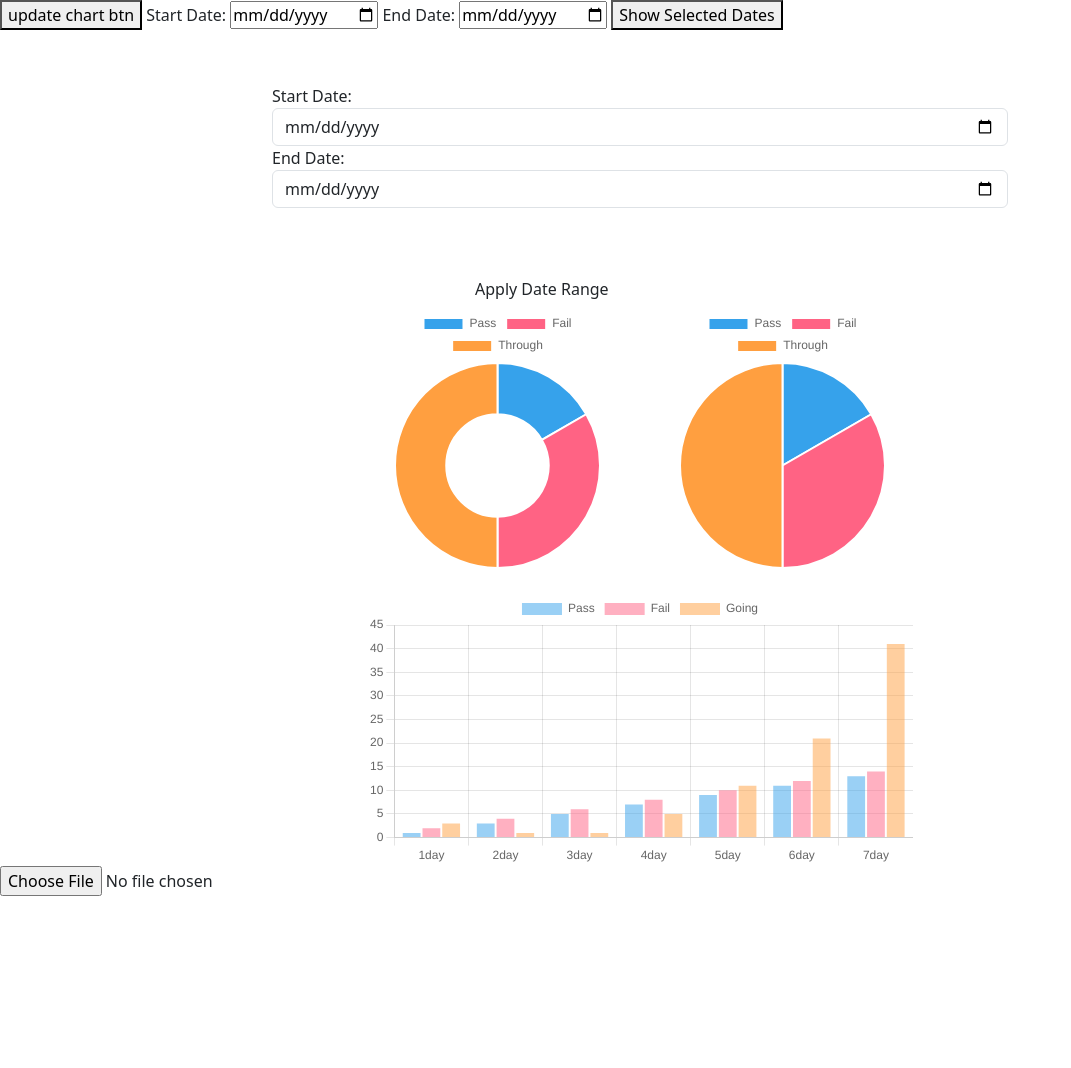
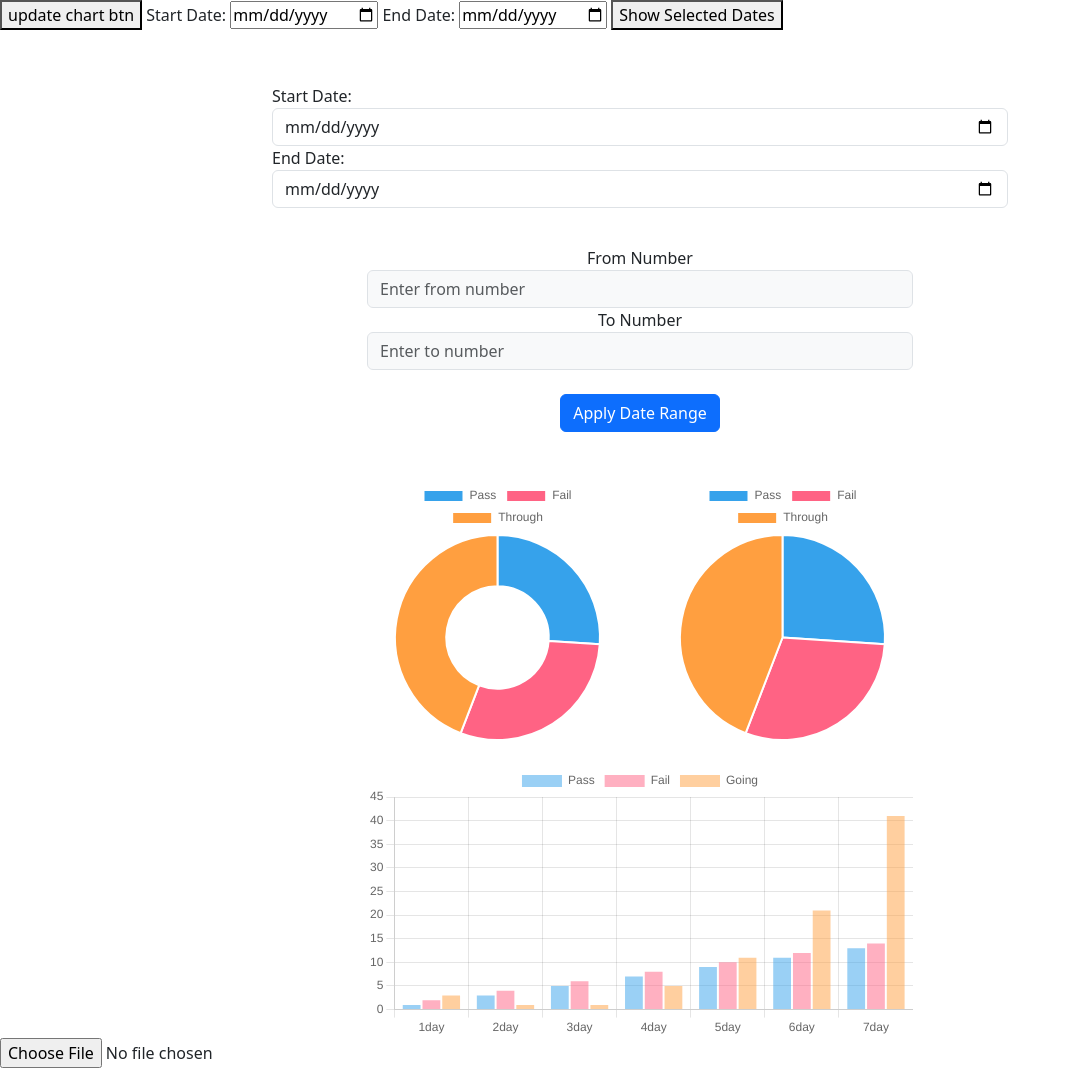
Before and after one commit to Saadat108/twillioPOC, a website: page frontend/index.html in a window 1280 px wide. Shown: the whole page, without its empty margins (0-1071 px from the left). Before the commit the page ends 896 px from the top, so only its background shows below. Drawn offline with nearby package versions, Linux system fonts and the light colour scheme; no server answers.

Commit message:
fixed pieChart and doughnut chart data so it shows same data as bar chart

```diff
--- a/frontend/barchart.js
+++ b/frontend/barchart.js
@@ -9,6 +9,9 @@ function initiateChart(labels, dataPass, dataFail, dataGoing){
     const pieCt = document.getElementById('pieChart').getContext('2d');
     const doughnutCt = document.getElementById('doughnutChart').getContext('2d');
 
+    const totPass = dataPass.reduce((acc,num) => acc+num, 0);
+    const totFail = dataFail.reduce((acc,num) => acc+num, 0);
+    const totGoing = dataGoing.reduce((acc,num) => acc+num, 0);
 
 
     data = {
@@ -72,7 +75,7 @@ function initiateChart(labels, dataPass, dataFail, dataGoing){
 
     pieData = {
         datasets: [{
-            data: [10, 20, 30]
+            data: [totPass, totFail, totGoing]
         }],
 
         // These labels appear in the legend and in the tooltips when hovering different arcs
@@ -120,6 +123,7 @@ function generateChart(labels, dataPass, dataFail, dataGoing){
 }
 
 function generateFakeChart(){
+  // this is for generating a fake test case with the data stated below
     const fakeLabels = ['1day','2day','3day','4day','5day','6day','7day']
     const fakePass = [1,3,5,7,9,11,13];
     const fakeFail = [2,4,6,8,10,12,14];
@@ -129,6 +133,7 @@ function generateFakeChart(){
 }
 
 function generateFakeChart2(){
+  // this is for generating a fake test case with the data stated below
     console.log('mexi fake 2')
     const fakeLabels = ['1day','2day','3day','4day','5day','6day','7day']
     const fakePass = [3,3,3,3,3,3,3];
@@ -138,7 +143,7 @@ function generateFakeChart2(){
 
 }
 
-generateFakeChart();
+generateFakeChart(); // comment this out in prodoction when Ajax works
 // setTimeout(function() {
 //     generateFakeChart2();
 //   }, 2000);
--- a/frontend/index.html
+++ b/frontend/index.html
@@ -13,7 +13,7 @@
     <script src="https://cdn.jsdelivr.net/npm/chart.js"></script>
     <script src="index.js"></script>
     <script src="excelHandler.js"></script>
-    <title>Document</title>
+    <title>Dashboard</title>
 </head>
 <body>
     <button onclick="generateFakeChart2()">update chart btn</button>
@@ -26,6 +26,8 @@
     <input type="date" id="endDate">
 
     <button onclick="showSelectedDates()">Show Selected Dates</button>
+
+
 
     <p id="selectedDates"></p>
 
@@ -44,12 +46,30 @@
               </div>
            </div>
         </div>
+
+    </div>
+
+    <div class="container text-center mb-5">
+        <div class="row">
+          <div class="col-md-6 offset-md-3">
+            <div class="form-group">
+              <label for="fromNumber">From Number</label>
+              <input type="text" class="form-control bg-light text-muted" id="fromNumber" placeholder="Enter from number">
+            </div>
+            <div class="form-group">
+              <label for="toNumber">To Number</label>
+              <input type="text" class="form-control bg-light text-muted" id="toNumber" placeholder="Enter to number">
+            </div>
+          </div>
+        </div>
         <div class="row justify-content-center mt-4">
-           <div class="col-4">
-              <button type="button" class="btn btn-apply">Apply Date Range</button>
-           </div>
-        </div>
-    </div>
+            <div class="col-4">
+               <button type="button" class="btn btn-apply btn-primary">Apply Date Range</button>
+            </div>
+         </div>
+      </div>
+
+
 
 
     <!-- <canvas id="barChart"></canvas>
```
